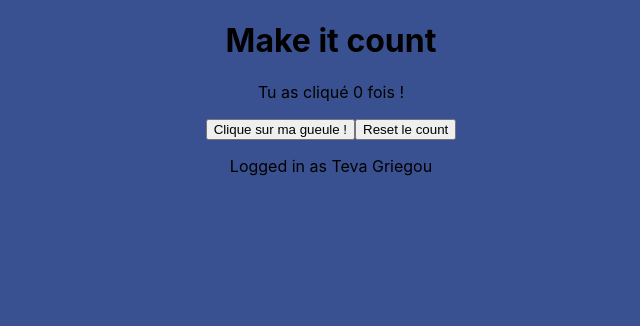
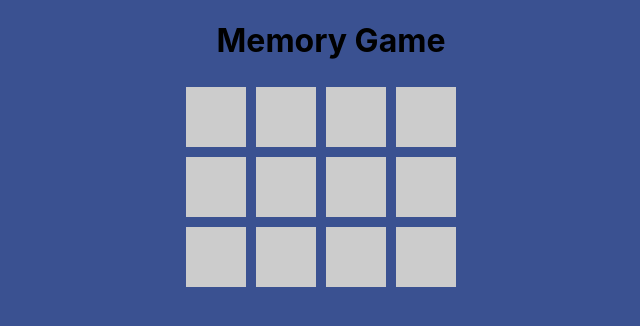
Before and after one commit to TalKRIEF/SoraSkye, a React (Create React App) app: page / in a window 1280 px wide. Shown: the top 326 px of the page, without its empty margins (309-949 px from the left). Built offline with nearby package versions, Linux system fonts and the light colour scheme.

Commit message:
le jeu marche mais est moche

```diff
--- a/src/App.js
+++ b/src/App.js
@@ -1,14 +1,12 @@
-import React from "react";
-import './App.css';
-import Counter from './counter'
+import React from 'react';
+import Game from './Game'; // Importation du composant Game
+
 
 function App() {
   return (
     <div className="App">
-      <h1>Make it count</h1>
-      <div className="counter">
-        <Counter />
-      </div>
+      <h1>Memory Game</h1>
+      <Game /> {/* Inclusion du composant Game */}
     </div>
   );
 }
--- /dev/null
+++ b/src/Card.js
@@ -0,0 +1,22 @@
+import React from 'react';
+
+// Composant Card
+function Card(props) {
+  // Déstructuration des props dans une variable
+  const { index, card, isFlipped, onClick } = props;
+
+  return (
+    <div className={`card ${isFlipped ? 'flipped' : ''}`} onClick={onClick}>
+      <div className="card-inner">
+        <div className="card-front">
+          {/* Affichage de la face avant de la carte */}
+        </div>
+        <div className="card-back">
+          {card} {/* Affichage de la valeur de la carte */}
+        </div>
+      </div>
+    </div>
+  );
+}
+
+export default Card;
--- /dev/null
+++ b/src/Game.js
@@ -0,0 +1,54 @@
+import React, { useState, useEffect } from 'react';
+import Card from './Card';
+
+// Fonction pour générer les cartes mélangées
+function generateCards() {
+  // Génère un tableau de paires de cartes
+  const cards = [...Array(6).keys()].flatMap(i => [i, i]);
+  // Mélange les cartes de manière aléatoire
+  return cards.sort(() => Math.random() - 0.5);
+}
+
+// Composant principal du jeu
+function Game() {
+  // Définition des états du jeu
+  const [cards, setCards] = useState(generateCards()); // Cartes du jeu
+  const [flippedCards, setFlippedCards] = useState([]); // Cartes retournées
+  const [matchedCards, setMatchedCards] = useState([]); // Cartes trouvées
+
+  // Effet pour réinitialiser les cartes si plus de deux cartes sont retournées
+  useEffect(() => {
+    if (flippedCards.length === 2) {
+      const [firstIndex, secondIndex] = flippedCards; // Indices des deux cartes retournées
+      if (cards[firstIndex] === cards[secondIndex]) { // Vérification si les cartes sont identiques
+        setMatchedCards([...matchedCards, firstIndex, secondIndex]); // Ajout des cartes trouvées aux cartes correspondantes
+      }
+      // Réinitialisation des cartes retournées après 1 seconde
+      setTimeout(() => setFlippedCards([]), 750);
+    }
+  }, [flippedCards]); // Exécution de l'effet lorsque flippedCards change
+
+  // Fonction pour gérer le clic sur une carte
+  const handleCardClick = (index) => {
+    if (flippedCards.length < 2 && !flippedCards.includes(index) && !matchedCards.includes(index)) {
+      // Ajout de l'index de la carte retournée à flippedCards
+      setFlippedCards([...flippedCards, index]);
+    }
+  };
+
+  return (
+    <div className="game-board">
+      {cards.map((card, index) => (
+        <Card
+          key={index}
+          index={index}
+          card={card}
+          isFlipped={flippedCards.includes(index) || matchedCards.includes(index)}
+          onClick={() => handleCardClick(index)}
+        />
+      ))}
+    </div>
+  );
+}
+
+export default Game;
--- a/src/index.css
+++ b/src/index.css
@@ -7,8 +7,3 @@ body {
   -moz-osx-font-smoothing: grayscale;
   background-color: #3a5191;
 }
-
-code {
-  font-family: source-code-pro, Menlo, Monaco, Consolas, 'Courier New',
-    monospace;
-}
--- a/src/index.js
+++ b/src/index.js
@@ -1,8 +1,10 @@
 import React from 'react';
 import ReactDOM from 'react-dom/client';
 import './index.css';
+import './style.css';
+import reportWebVitals from './reportWebVitals';
 import App from './App';
-import reportWebVitals from './reportWebVitals';
+
 
 const root = ReactDOM.createRoot(document.getElementById('root'));
 root.render(
--- /dev/null
+++ b/src/style.css
@@ -0,0 +1,51 @@
+.App {
+  text-align: center;
+}
+
+.game-board {
+  display: flex;
+  flex-wrap: wrap;
+  width: 300px;
+  margin: 0 auto;
+}
+
+.card {
+  width: 60px;
+  height: 60px;
+  margin: 5px;
+  perspective: 1000px;
+  cursor: pointer;
+}
+
+.card-inner {
+  position: relative;
+  width: 100%;
+  height: 100%;
+  transition: transform 0.6s;
+  transform-style: preserve-3d;
+}
+
+.card.flipped .card-inner {
+  transform: rotateY(180deg);
+}
+
+.card-front,
+.card-back {
+  position: absolute;
+  width: 100%;
+  height: 100%;
+  backface-visibility: hidden;
+}
+
+.card-front {
+  background: #ccc;
+}
+
+.card-back {
+  background: #fff;
+  transform: rotateY(180deg);
+  display: flex;
+  justify-content: center;
+  align-items: center;
+  font-size: 24px;
+}
```
Also changed, not shown: src/logo.svg (deleted).
